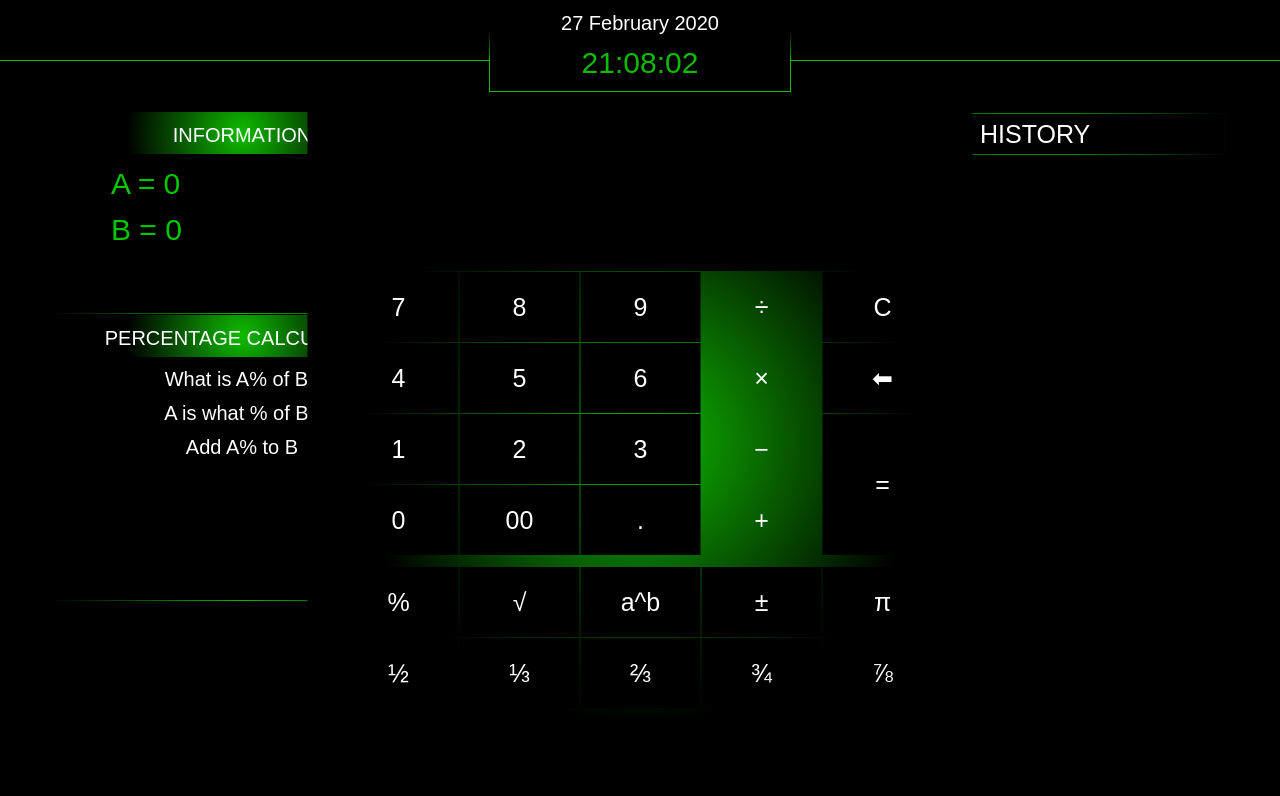
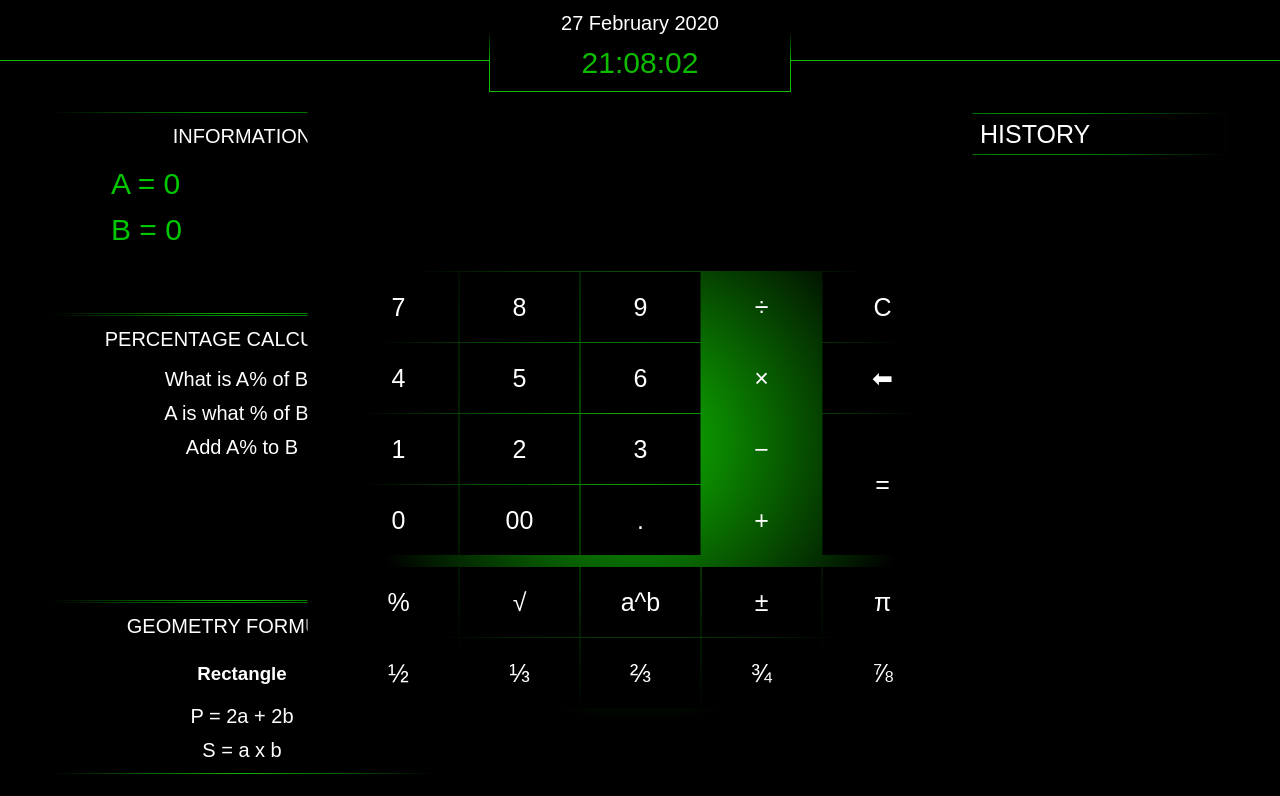
Before and after one commit to BoykoPetevBoev/Calculator, a plain HTML site: page index.html in a window 1280 px wide. Shown: the top 796 px of the page. Drawn offline with Linux system fonts and the light colour scheme; a web font is replaced by a local one.

Commit message:
Update index.html

```diff
--- a/index.html
+++ b/index.html
@@ -22,8 +22,10 @@
     </header>
     <div class="info">
         <div id="info1">
-            <div class="infoTitle">
-                <p>INFORMATION</p>
+            <div class="historyBtnEffect">
+                <div class="title">
+                    <p>INFORMATION</p>
+                </div>
             </div>
             <div id="infoAB">
                 <p>A = 0</p>
@@ -31,12 +33,24 @@
             </div>
         </div>
         <div id="info2">
-            <div class="infoTitle">
-                <p>PERCENTAGE CALCULATOR</p>
+            <div class="historyBtnEffect">
+                <div class="title">
+                    <p>PERCENTAGE CALCULATOR</p>
+                </div>
             </div>
             <p>What is A% of B?</p>
             <p>A is what % of B?</p>
             <p>Add A% to B</p>
+        </div>
+        <div id="info3">
+            <div class="historyBtnEffect">
+                <div class="title">
+                    <p>GEOMETRY FORMULAS</p>
+                </div>
+            </div>
+            <h3>Rectangle</h3>
+            <p>P = 2a + 2b</p>
+            <p>S = a x b</p>
         </div>
     </div>
     <div id="historyDiv">
```
